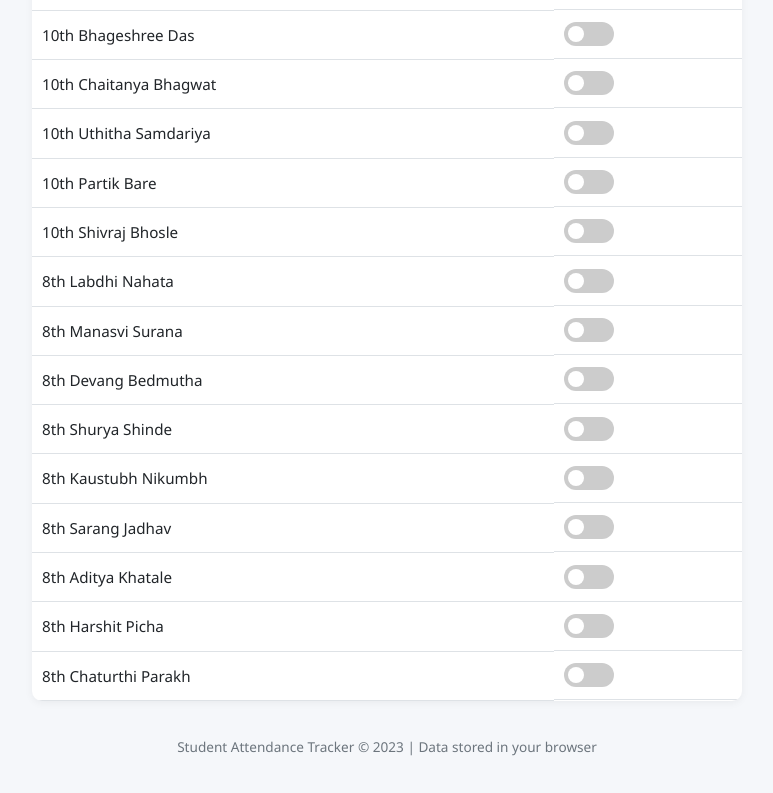
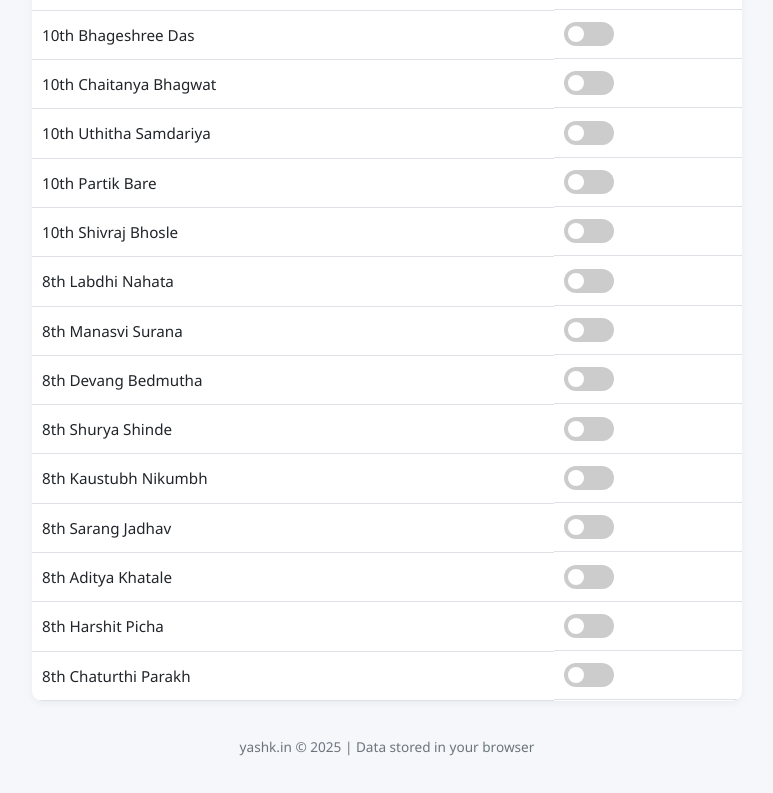
Before and after one commit to yashkumat/attendence_tracker, a plain HTML site: page index.html in a window 1280 px wide. Shown: the part 1695-2488 px from the top of the page, without its empty margins (253-1026 px from the left). Drawn offline with Linux system fonts and the light colour scheme.

Commit message:
Update index.html

```diff
--- a/index.html
+++ b/index.html
@@ -476,7 +476,7 @@
         </div>
 
         <footer>
-            <p>Student Attendance Tracker &copy; 2023 | Data stored in your browser</p>
+            <p>yashk.in &copy; 2025 | Data stored in your browser</p>
         </footer>
     </div>
 
```
